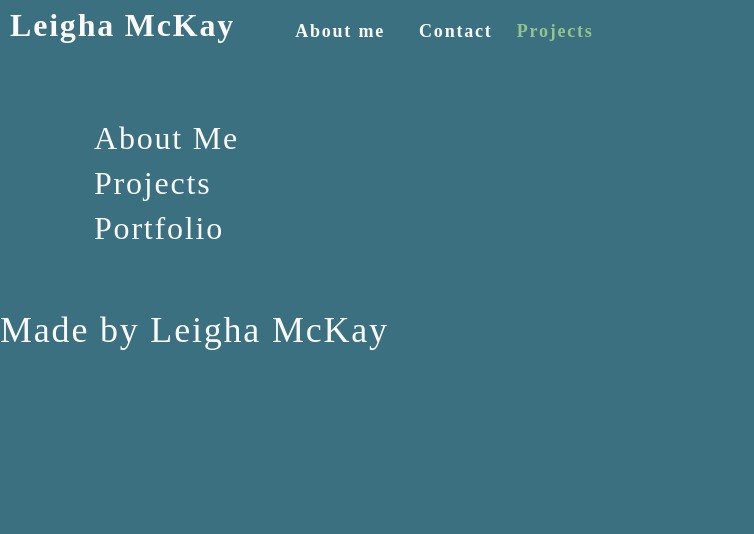
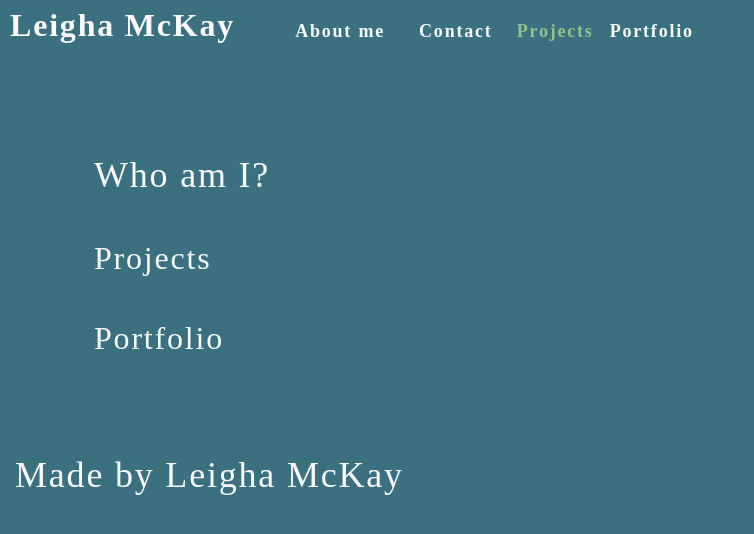
Before and after one commit to klynmc/black-coffee, a React (Create React App) app: page / in a window 1280 px wide. Shown: the top 534 px of the page, without its empty margins (0-754 px from the left). Built offline with nearby package versions, Linux system fonts and the light colour scheme.

Commit message:
gave sections classes

```diff
--- a/src/App.js
+++ b/src/App.js
@@ -15,6 +15,7 @@ function App() {
       name: 'projects',
       description: 'Photos of my computer projects',
     },
+    { name: 'portfolio', description: 'My portfolio' },
   ]);
 
   const [currentCategory, setCurrentCategory] = useState(categories[0]);
@@ -33,7 +34,7 @@ function App() {
       <main>
       {!contactSelected ? (
         <>
-          <About></About>
+          <About currentCategory={currentCategory}></About>
           <Project></Project>
           <Portfolio></Portfolio>
         </>
--- a/src/components/About/index.js
+++ b/src/components/About/index.js
@@ -1,11 +1,11 @@
 import React from 'react';
 
 function About() {
-    return (
-        <section>
-          <h2 id="about">About Me</h2>
-        </section>
-    );
+  return (
+    <section className="my-5">
+        <h1 id="about">Who am I?</h1>
+    </section>
+  );
 }
 
 export default About;
--- a/src/components/Portfolio/index.js
+++ b/src/components/Portfolio/index.js
@@ -2,7 +2,7 @@ import React from 'react';
 
 function Portfolio() {
     return (
-        <section>
+        <section className="my-5">
             <h2 id='portfolio'>Portfolio</h2>
         </section>
     )
--- a/src/components/Project/index.js
+++ b/src/components/Project/index.js
@@ -1,11 +1,19 @@
 import React from 'react';
+//import {capitalizeFirstLetter} from '../../utils/helpers'
 
-function Project () {
+function Project (/* props */) {
+    /* const { currentCategory } = props; */
     return (
-        <section>
-          <h2 id="projects">Projects</h2>
-        </section>
+      <section className="my-5">
+        <h2 id="projects">Projects</h2>
+      </section>
     );
+    /* (
+      <section>
+        <h1 data-testid="h1tag">{capitalizeFirstLetter(currentCategory.name)}</h1>
+        <p>{currentCategory.description}</p>
+      </section>
+    ); */
 }
 
 export default Project;
--- a/src/index.css
+++ b/src/index.css
@@ -292,3 +292,7 @@ a {
 .navActive {
   color: var(--secondary);
 }
+
+#footer {
+  padding-left: 15px;
+}
```
